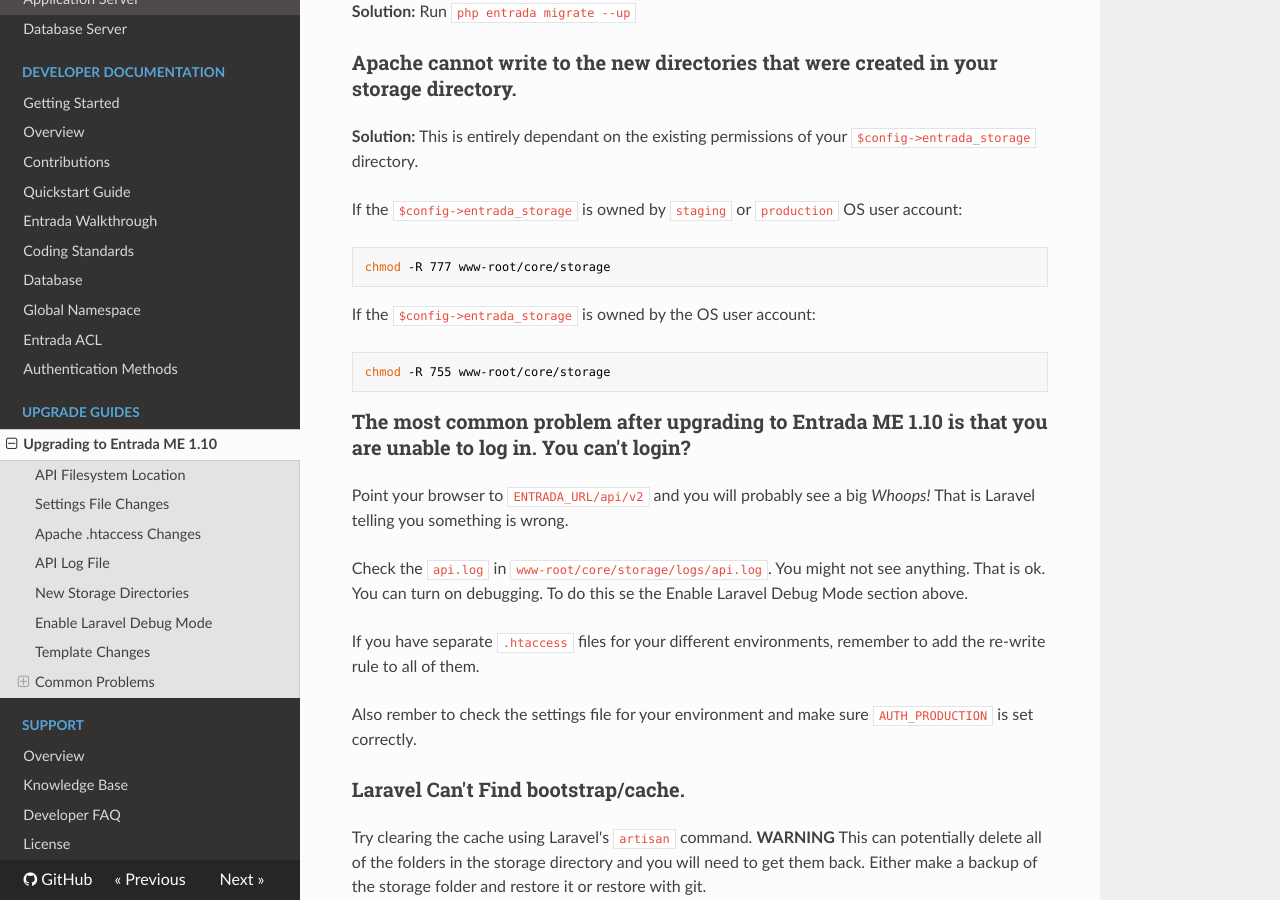
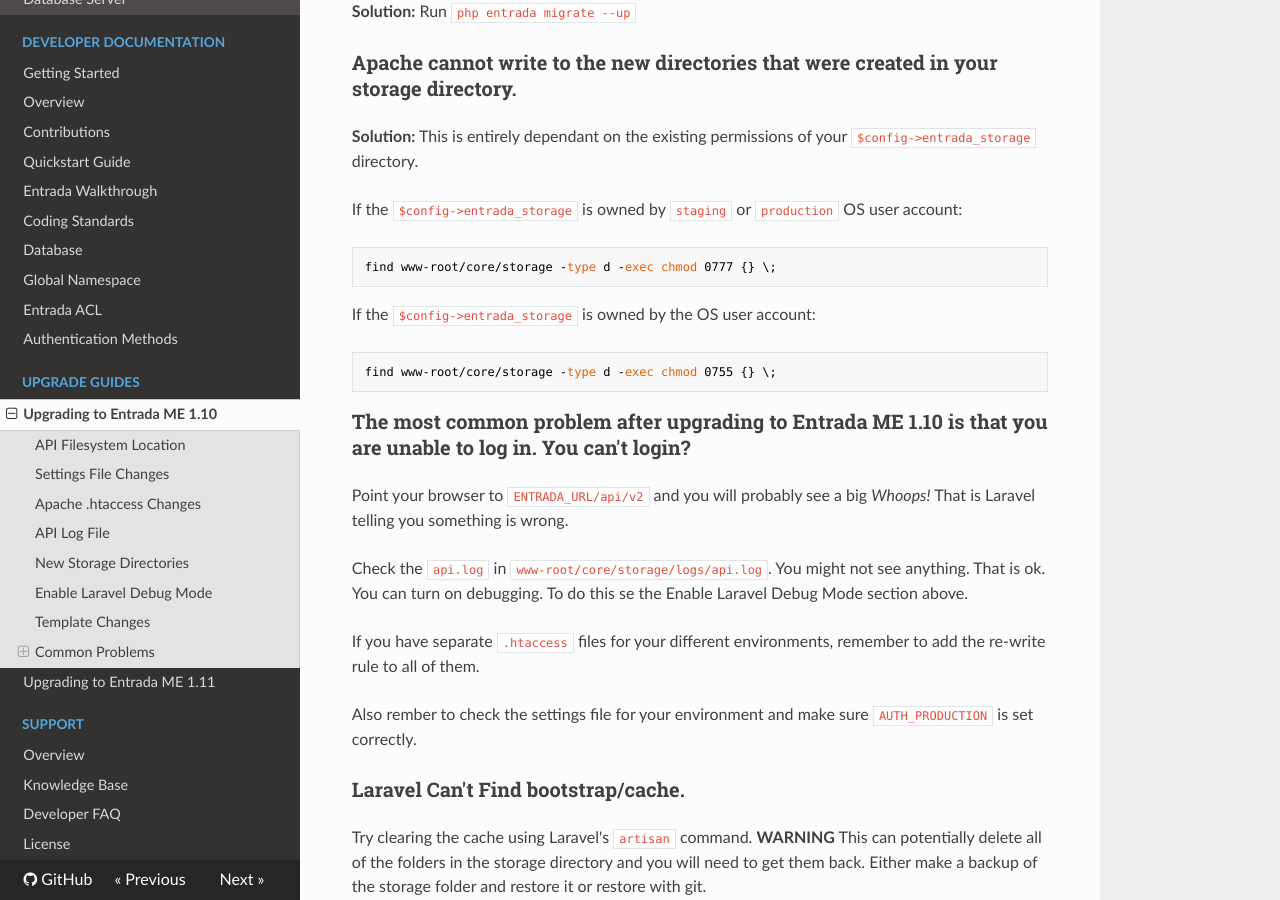
Before and after one commit to pyarmak/entrada-1x-docs, an MkDocs documentation site: the page built from docs/upgrade/1.10.md, in a window 1280 px wide and 900 px high, scrolled down 3201 px. Built offline with MkDocs 1.6.1, drawn with Linux system fonts in a browser that asks for light colours; nearby versions of some CDN libraries; old or Windows-style settings are respelled for this version of MkDocs.

Commit message:
Added Entrada ME 1.11 upgrade documentation.

````diff
--- a/docs/upgrade/1.10.md
+++ b/docs/upgrade/1.10.md
@@ -138,13 +138,13 @@ To make the appropriate changes to your template, we recommend using a product l
 If the `$config->entrada_storage` is owned by `staging` or `production` OS user account:
 
 ```
-chmod -R 777 www-root/core/storage
+find www-root/core/storage -type d -exec chmod 0777 {} \;
 ```
 
 If the `$config->entrada_storage` is owned by the OS user account:
 
 ```
-chmod -R 755 www-root/core/storage
+find www-root/core/storage -type d -exec chmod 0755 {} \;
 ```
 
 ### The most common problem after upgrading to Entrada ME 1.10 is that you are unable to log in. You can't login?
--- a/mkdocs.yml
+++ b/mkdocs.yml
@@ -21,6 +21,7 @@ pages:
     - 'Authentication Methods': 'developer/authentication-methods.md'
 - 'Upgrade Guides':
     - 'Upgrading to Entrada ME 1.10': 'upgrade/1.10.md'
+    - 'Upgrading to Entrada ME 1.11': 'upgrade/1.11.md'
 - 'Support':
     - 'Overview': 'support/overview.md'
     - 'Knowledge Base': 'support/kb.md'
````
Also changed, not shown: docs/upgrade/1.11.md (added, +93 -0 lines).
